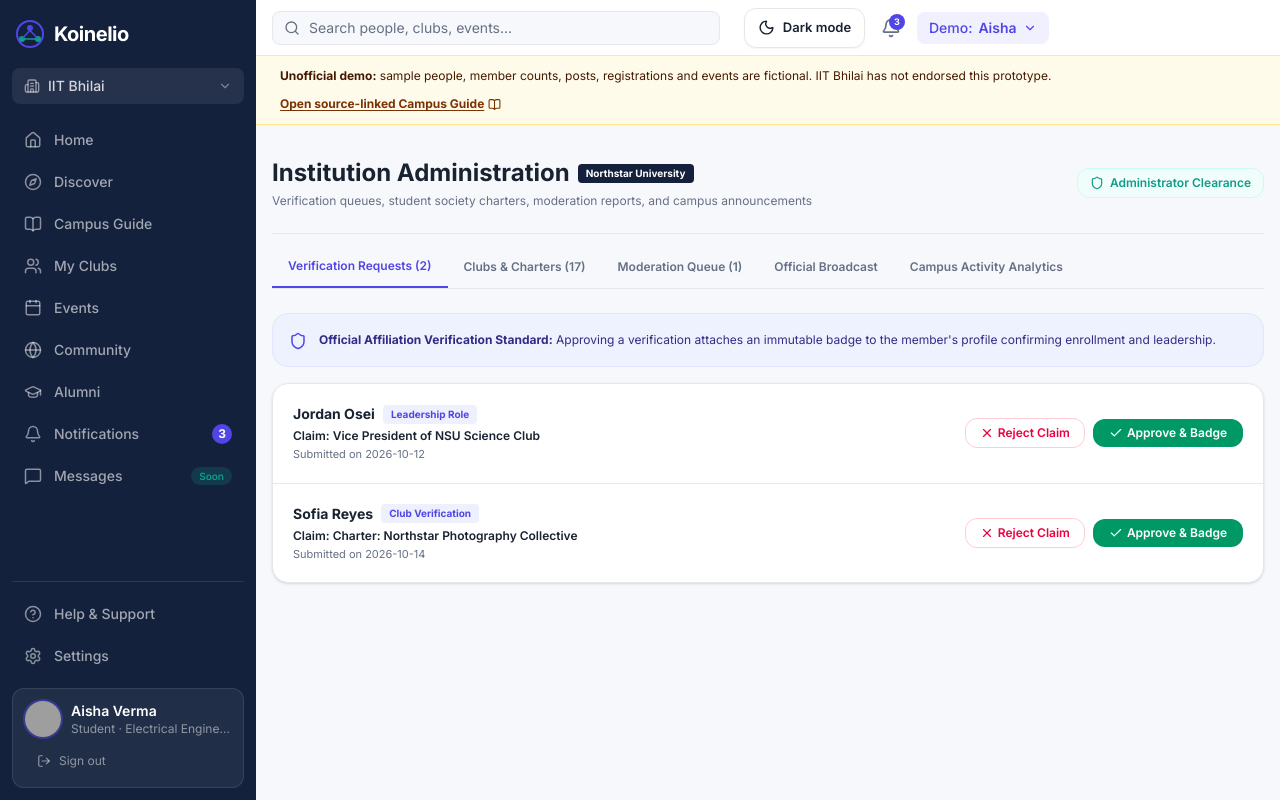
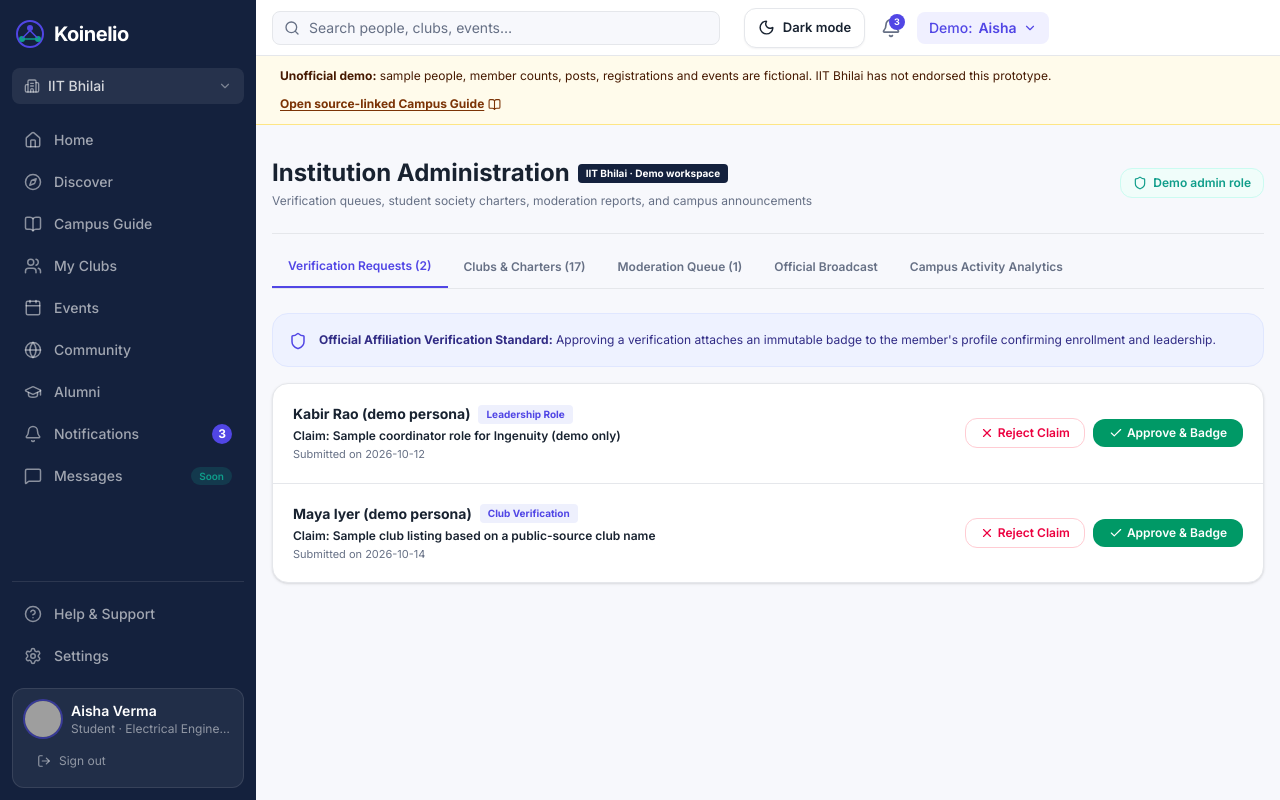
Before and after one commit to rkaif8314-a11y/Koinelio-Campus-Community-Platform, a Next.js app: page /dashboard/admin in a window 1280 px wide. Built offline with nearby package versions, Linux system fonts and the light colour scheme; grey boxes are pictures that could not be loaded.

Commit message:
Clearly label admin console actions as local demo workflows

```diff
--- a/app/dashboard/admin/page.tsx
+++ b/app/dashboard/admin/page.tsx
@@ -40,18 +40,18 @@ export default function AdminPage() {
     {
       id: 'vr1',
       userId: 'u4',
-      userName: 'Jordan Osei',
+      userName: 'Kabir Rao (demo persona)',
       type: 'Leadership Role',
-      claim: 'Vice President of NSU Science Club',
+      claim: 'Sample coordinator role for Ingenuity (demo only)',
       submittedAt: '2026-10-12',
       status: 'pending',
     },
     {
       id: 'vr2',
       userId: 'u5',
-      userName: 'Sofia Reyes',
+      userName: 'Maya Iyer (demo persona)',
       type: 'Club Verification',
-      claim: 'Charter: Northstar Photography Collective',
+      claim: 'Sample club listing based on a public-source club name',
       submittedAt: '2026-10-14',
       status: 'pending',
     },
@@ -63,14 +63,14 @@ export default function AdminPage() {
       id: 'rep1',
       targetType: 'Post',
       targetId: 'p9',
-      reporterName: 'Leo Martinez',
-      reason: 'Academic integrity discussion requires faculty moderation notice',
-      snippet: 'Discussion: With AI-generated content becoming mainstream, how should universities update...',
+      reporterName: 'Arjun Mehta (demo persona)',
+      reason: 'Sample moderation request for demo review',
+      snippet: 'Demo discussion about study routines and project collaboration...',
       status: 'under_review',
     },
   ]);
 
-  // Official announcement state
+  // Demo announcement state
   const [broadcastText, setBroadcastText] = useState('');
   const [broadcastSent, setBroadcastSent] = useState(false);
 
@@ -88,16 +88,16 @@ export default function AdminPage() {
     );
   };
 
-  const handlePublishOfficialAnnouncement = (e: React.FormEvent) => {
+  const handlePublishDemoAnnouncement = (e: React.FormEvent) => {
     e.preventDefault();
     if (!broadcastText.trim()) return;
 
     actions.addPost({
       authorId: currentUser.id,
       authorType: 'user',
-      content: broadcastText,
+      content: 'DEMO NOTICE — ' + broadcastText.trim(),
       type: 'announcement',
-      isOfficial: true,
+      isOfficial: false,
     });
 
     setBroadcastText('');
@@ -113,7 +113,7 @@ export default function AdminPage() {
           <div className="flex items-center gap-2">
             <h1 className="text-2xl font-bold text-[#182230]">Institution Administration</h1>
             <span className="px-2 py-0.5 text-[10px] font-bold bg-[#14213D] text-white rounded">
-              Northstar University
+              IIT Bhilai · Demo workspace
             </span>
           </div>
           <p className="text-xs text-[#667085] mt-1">
@@ -124,7 +124,7 @@ export default function AdminPage() {
         <div className="flex items-center gap-2">
           <span className="text-xs text-[#0F9D8A] bg-teal-50 border border-teal-100 font-semibold px-3 py-1.5 rounded-xl flex items-center gap-1.5">
             <Shield size={14} />
-            Administrator Clearance
+            Demo admin role
           </span>
         </div>
       </div>
@@ -326,25 +326,25 @@ export default function AdminPage() {
         <div className="bg-white rounded-2xl border border-[#E5E7EB] p-6 max-w-2xl mx-auto space-y-4">
           <div className="flex items-center gap-2">
             <Megaphone size={18} className="text-[#5146E5]" />
-            <h2 className="text-sm font-bold text-[#182230]">Publish Official Campus Notice</h2>
+            <h2 className="text-sm font-bold text-[#182230]">Compose a demo announcement</h2>
           </div>
           <p className="text-xs text-[#667085] leading-relaxed">
-            Notices published from this console appear with the highest priority across all student, faculty, and alumni dashboards with an official Northstar Administration emblem.
+            This form demonstrates a possible admin workflow only. Submitting creates a sample post in local demo state; it does not contact IIT Bhilai, publish an official notice, or message real users.
           </p>
 
           {broadcastSent && (
             <div className="p-3 bg-emerald-50 border border-emerald-200 rounded-xl text-xs text-emerald-800 font-semibold flex items-center gap-2">
               <CheckCircle size={15} className="text-emerald-600" />
-              Notice successfully published to all 2,400+ campus feeds!
+              Sample announcement added to the local demo feed. No institutional notice was sent.
             </div>
           )}
 
-          <form onSubmit={handlePublishOfficialAnnouncement} className="space-y-4">
+          <form onSubmit={handlePublishDemoAnnouncement} className="space-y-4">
             <textarea
               rows={5}
               value={broadcastText}
               onChange={e => setBroadcastText(e.target.value)}
-              placeholder="Draft the institutional announcement (e.g. academic calendar update, safety notice, campus initiative)..."
+              placeholder="Draft a sample notice for the prototype; do not include real private or official information..."
               className="w-full p-3.5 text-xs border border-[#E5E7EB] rounded-xl focus:outline-none focus:ring-2 focus:ring-[#5146E5]/20 focus:border-[#5146E5]"
               required
             />
```
